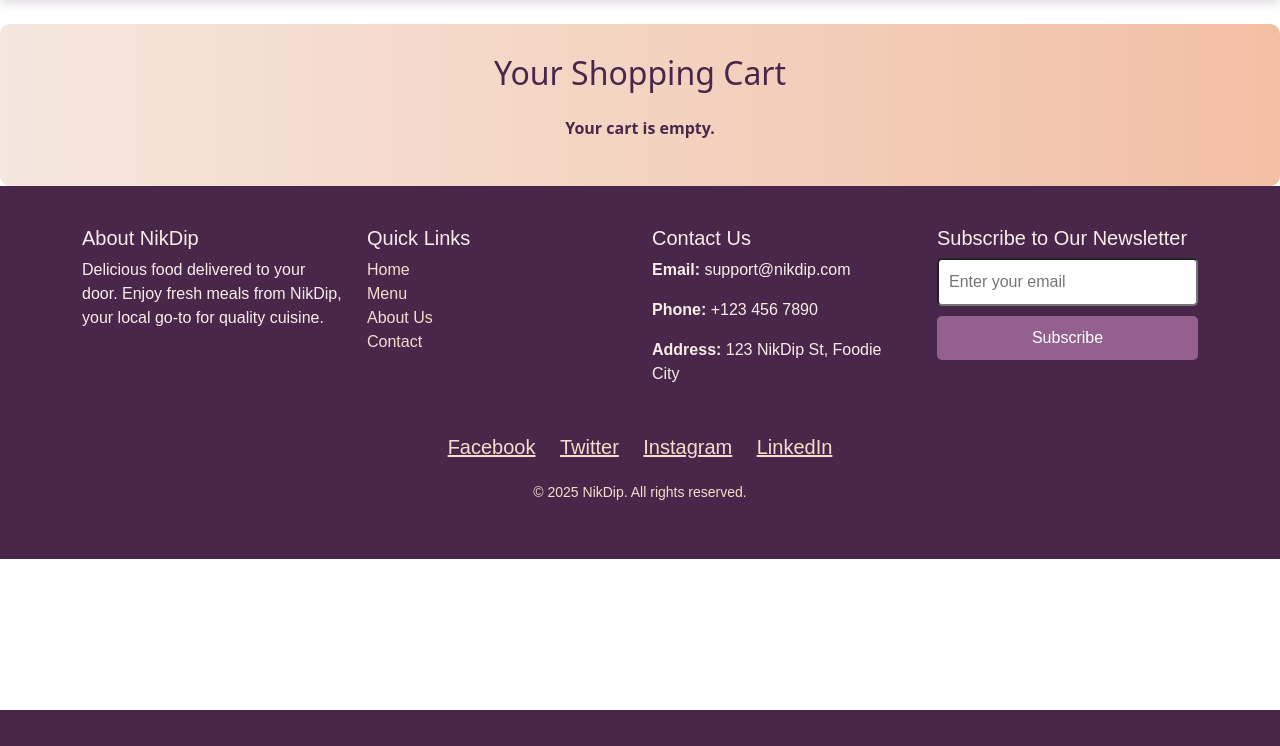
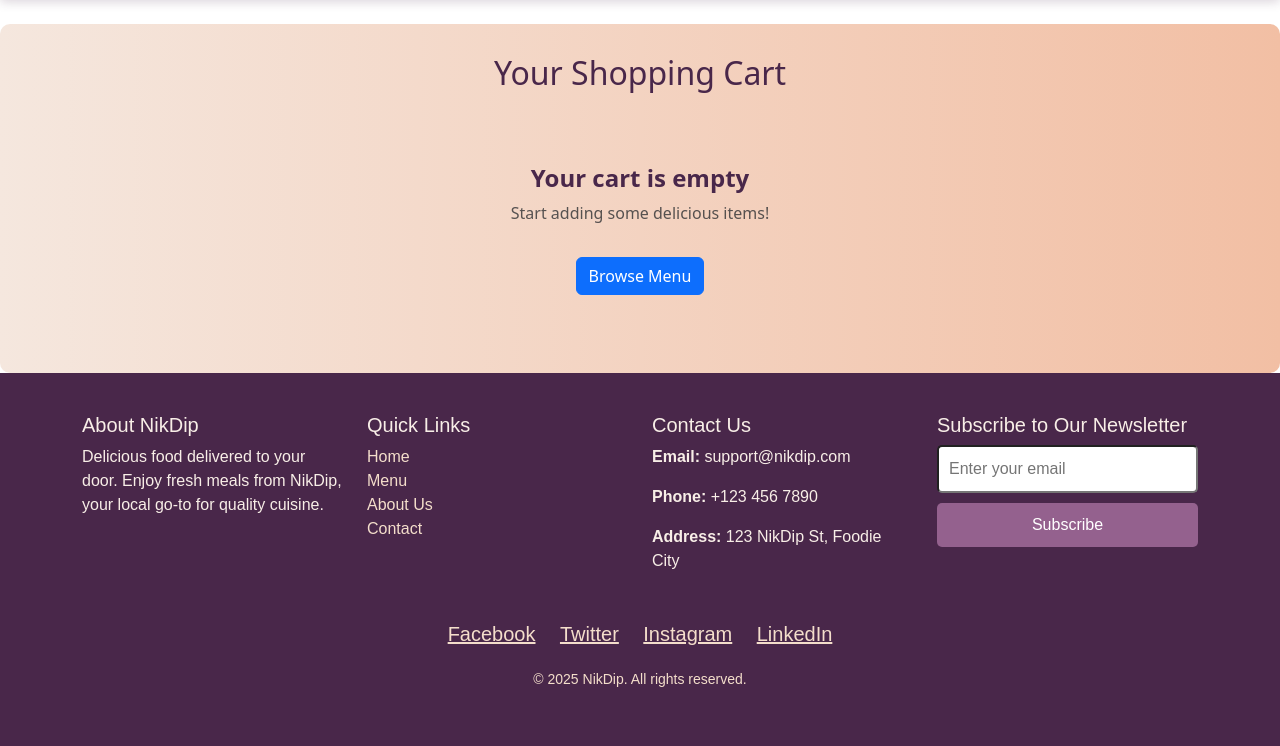
Before and after one commit to nikdip/ecommers-restaurent-website, a Django app: page /cart/ in a window 1280 px wide. Shown: the part 90-836 px from the top of the page. Before the commit the page ends 800 px from the top, so only its background shows below. Run offline with Django 5.2, Linux system fonts and the light colour scheme; a user stored in the database is signed in; data comes from the database, SQL or seed files in the repository; both versions use the stored data as it was after the commit; some libraries are stand-ins or nearby versions.

Commit message:
commit first
update

```diff
--- a/nikdip/templates/nikdip/cart.html
+++ b/nikdip/templates/nikdip/cart.html
@@ -36,13 +36,70 @@
         </tbody>
     </table>
 
-    <div class="d-flex justify-content-between align-items-center">
-        <h4 class="fw-bold" style="color: #49274A;">Total Amount:</h4>
-        <h4 class="text-success fw-bold">₹{{ total_price }}</h4>
-        {{ form.render }}
+    <div class="row mt-4">
+        <div class="col-md-6">
+            <a href="{% url 'home' %}" class="btn btn-outline-primary">
+                <i class="fas fa-arrow-left"></i> Continue Shopping
+            </a>
+        </div>
+        <div class="col-md-6 text-end">
+            <div class="d-flex justify-content-between align-items-center mb-3">
+                <h4 class="fw-bold mb-0" style="color: #49274A;">Total Amount:</h4>
+                <h4 class="text-success fw-bold mb-0">₹{{ total_price }}</h4>
+            </div>
+            <div class="d-grid gap-2 d-md-flex justify-content-md-end">
+                <!-- PayPal Checkout Button -->
+                {{ form.render }}
+                <!-- Combined Checkout Button -->
+                <a href="{% url 'checkout_all' %}" class="btn btn-success btn-lg">
+                    <i class="fas fa-credit-card"></i> Checkout All Items
+                </a>
+            </div>
+        </div>
     </div>
     {% else %}
-    <p class="text-center mt-4 fw-bold" style="color: #49274A;">Your cart is empty.</p>
+    <div class="text-center py-5">
+        <i class="fas fa-shopping-cart fa-4x mb-3" style="color: #94618E;"></i>
+        <h4 class="fw-bold" style="color: #49274A;">Your cart is empty</h4>
+        <p class="text-muted">Start adding some delicious items!</p>
+        <a href="{% url 'home' %}" class="btn btn-primary mt-3">
+            <i class="fas fa-utensils"></i> Browse Menu
+        </a>
+    </div>
     {% endif %}
 </div>
+
+<style>
+    .table {
+        background-color: white;
+        box-shadow: 0 0.5rem 1rem rgba(0, 0, 0, 0.1);
+    }
+
+    .table-dark {
+        background-color: #49274A !important;
+    }
+
+    .btn-success {
+        background-color: #94618E;
+        border-color: #94618E;
+        transition: all 0.3s;
+    }
+
+    .btn-success:hover {
+        background-color: #49274A;
+        border-color: #49274A;
+        transform: translateY(-2px);
+        box-shadow: 0 4px 8px rgba(0, 0, 0, 0.1);
+    }
+
+    .btn-outline-primary {
+        color: #49274A;
+        border-color: #49274A;
+    }
+
+    .btn-outline-primary:hover {
+        background-color: #49274A;
+        color: white;
+    }
+</style>
 {% endblock %}
--- a/nikdip/urls.py
+++ b/nikdip/urls.py
@@ -65,6 +65,7 @@ urlpatterns = [
 
     #==================================== PayPal Buy Now url ======================================
     path('buy-now/<int:item_id>/<str:category>/', views.buy_now, name='buy_now'),
+    path('checkout-all/', views.checkout_all, name='checkout_all'),
     path('payment-success/', views.payment_success, name='payment_success'),
     path('payment-cancel/', views.payment_cancel, name='payment_cancel'),
 
--- a/nikdip/views.py
+++ b/nikdip/views.py
@@ -20,6 +20,7 @@ from django.conf import settings
 import uuid
 from django.urls import reverse
 from django.db import transaction
+import time
 
 
 
@@ -404,3 +405,29 @@ def payment_success(request):
 def payment_cancel(request):
     messages.error(request, "Payment was canceled. Please try again.")
     return render(request, 'nikdip/payment_cancel.html')
+
+
+
+@login_required
+def checkout_all(request):
+    cart_items = Cart.objects.filter(user=request.user)
+    if not cart_items.exists():
+        return redirect('cart')
+
+    # Calculate total amount
+    total = sum(item.item_price * item.quantity for item in cart_items)
+
+    # Create a PayPal payment for the total amount
+    paypal_dict = {
+        "business": settings.PAYPAL_RECEIVER_EMAIL,
+        "amount": total,
+        "item_name": "Complete Order from NikDip",
+        "invoice": f"INV-{request.user.id}-{int(time.time())}",
+        "currency_code": "INR",
+        "notify_url": request.build_absolute_uri(reverse('paypal-ipn')),
+        "return_url": request.build_absolute_uri(reverse('payment_success')),
+        "cancel_return": request.build_absolute_uri(reverse('payment_cancel')),
+    }
+
+    form = PayPalPaymentsForm(initial=paypal_dict)
+    return render(request, 'nikdip/checkout-all.html', {'form': form, 'total': total})
--- a/ps3/settings.py
+++ b/ps3/settings.py
@@ -132,3 +132,6 @@ MEDIA_ROOT = os.path.join(BASE_DIR, 'media')
 
 PAYPAL_RECEIVER_EMAIL = 'sb-djz7r39051025@business.example.com'
 PAYPAL_TEST = True
+
+
+LOGIN_URL = '/login/'
```
Also changed, not shown: nikdip/templates/nikdip/checkout-all.html (added, +11 -0 lines), db.sqlite3.
